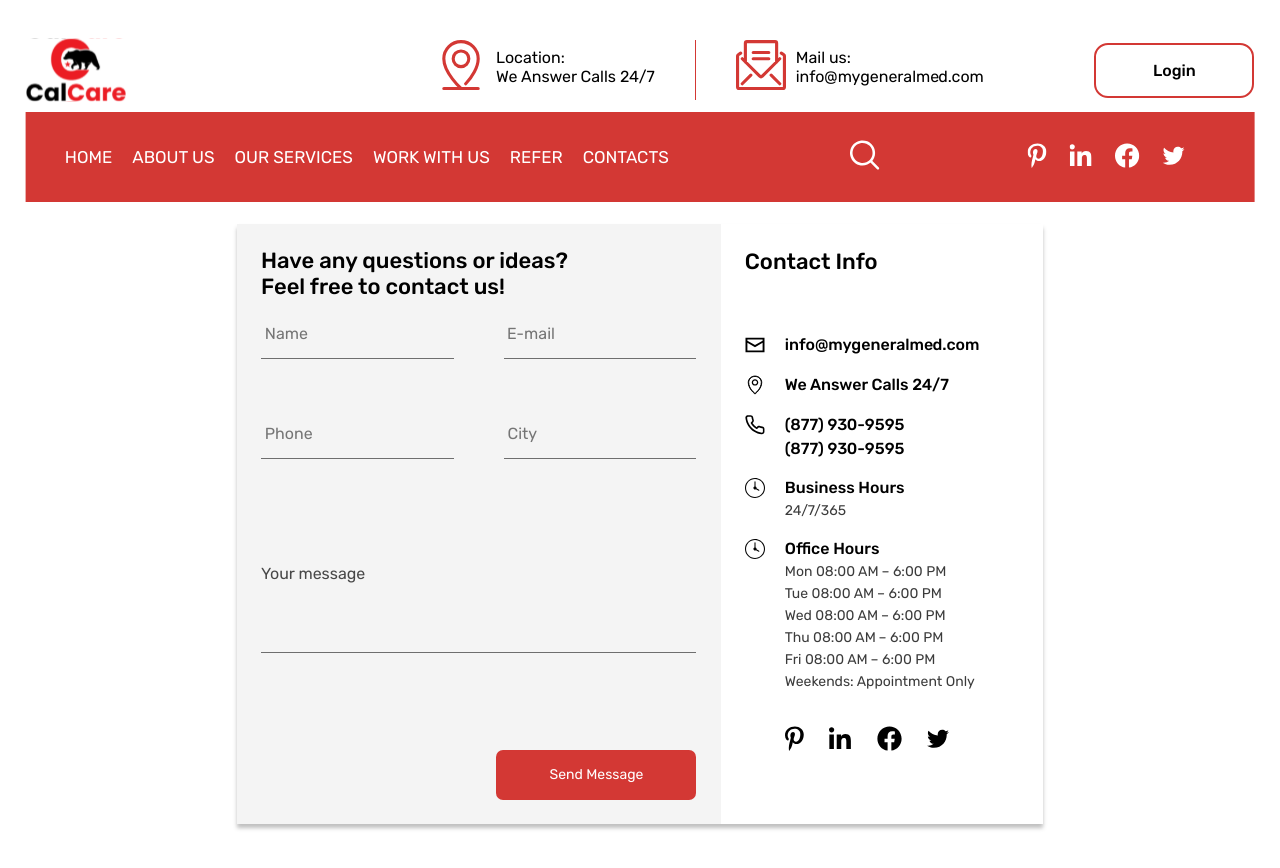
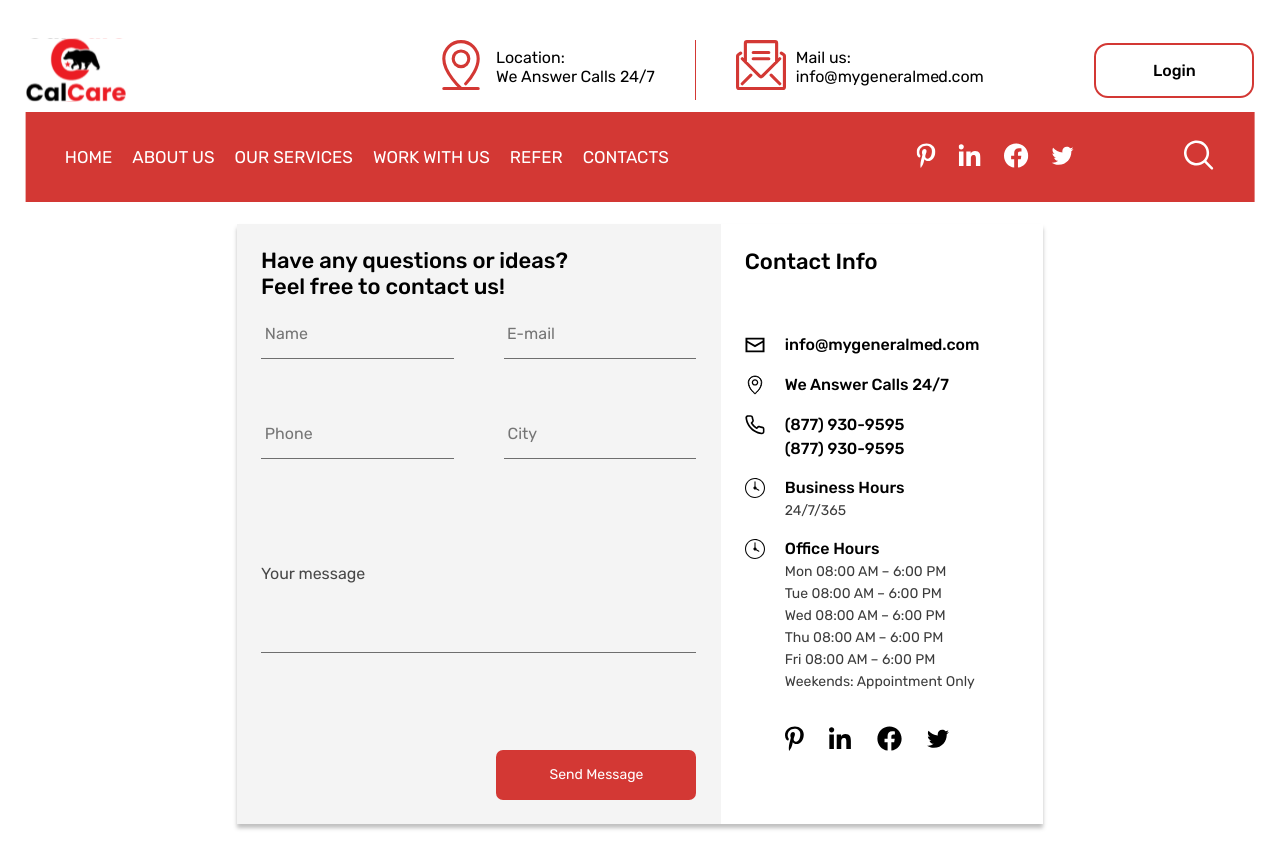
Before and after one commit to aregghaz/call-care-web, a Next.js app: page /contact in a window 1280 px wide. Shown: the top 868 px of the page. Built offline with nearby package versions, Linux system fonts and the light colour scheme.

Commit message:
header fix

```diff
--- a/components/header/header.module.scss
+++ b/components/header/header.module.scss
@@ -221,8 +221,12 @@ $headerHeight: 140px;
   width: 40%;
   height: 100%;
   display: flex;
-  flex-direction: row-reverse;
-  justify-content: flex-end;
+
+  @media screen and (max-width: 1100px){
+    flex-direction: row-reverse;
+    justify-content: flex-end;
+  }
+
 }
 
 
```
